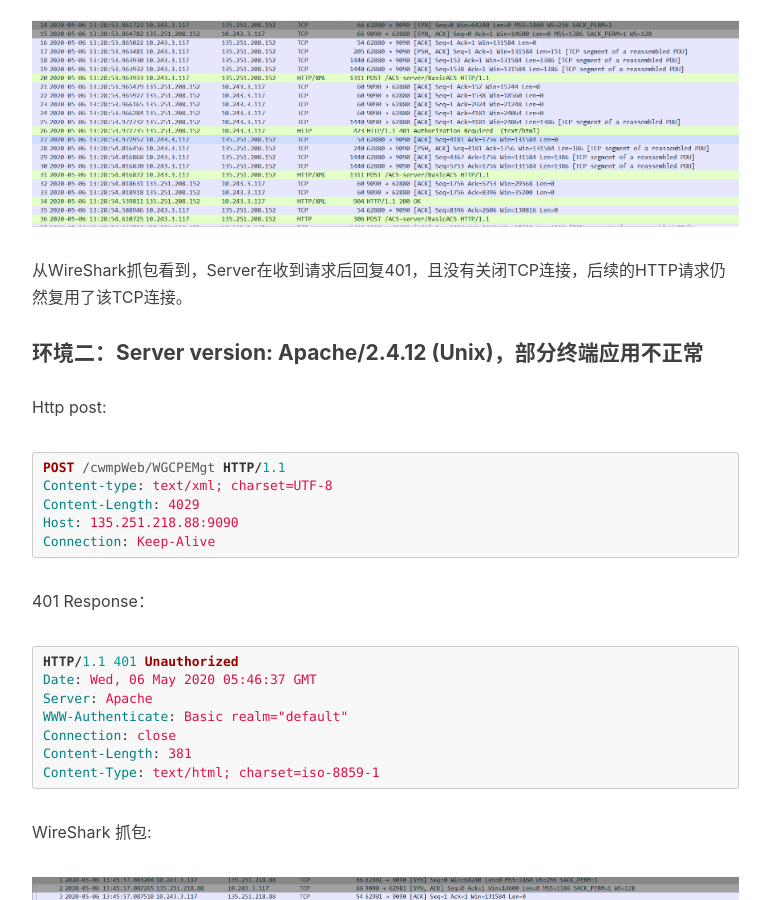
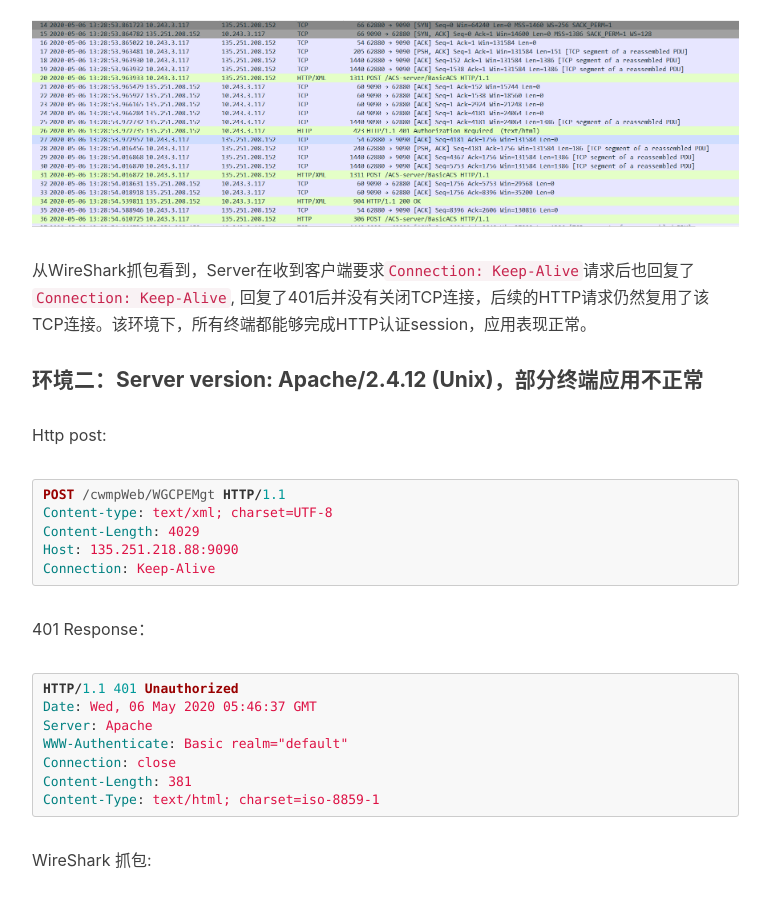
Before and after one commit to bbhhhh/bbhhhh.github.io, a Jekyll site: the page built from _posts/2020-05-06-KeepAlive参数为On时不同Apache版本的表现行为差异对比.md, in a window 1280 px wide and 900 px high, scrolled down 1287 px. Shown: the whole window, without its empty margins (233-1003 px from the left). Built offline with Jekyll 4.4.1, drawn with Linux system fonts in a browser that asks for light colours; nearby versions of some CDN libraries; our own code applies the rules of GitHub Pages for plain Markdown files; comment, search, counter and statistics services are not loaded.

Commit message:
update blogs

```diff
--- a/_posts/2020-05-06-KeepAlive参数为On时不同Apache版本的表现行为差异对比.md
+++ b/_posts/2020-05-06-KeepAlive参数为On时不同Apache版本的表现行为差异对比.md
@@ -36,7 +36,7 @@ WireShark 抓包:
 
 ![](https://bbhhhh.github.io/img/apache2.2.14-KeepAliveOn.png)
 
-从WireShark抓包看到，Server在收到请求后回复401，且没有关闭TCP连接，后续的HTTP请求仍然复用了该TCP连接。
+从WireShark抓包看到，Server在收到客户端要求`Connection: Keep-Alive`请求后也回复了`Connection: Keep-Alive`, 回复了401后并没有关闭TCP连接，后续的HTTP请求仍然复用了该TCP连接。该环境下，所有终端都能够完成HTTP认证session，应用表现正常。
 
 
 
```
